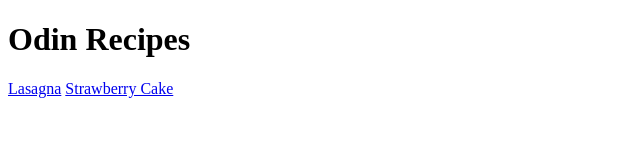
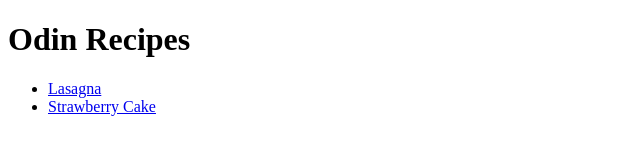
Before and after one commit to Sun-Troll/odin-recipes, a plain HTML site: page index.html in a window 1280 px wide. Shown: the whole page, without its empty margins (0-640 px from the left). Drawn offline with Linux system fonts and the light colour scheme.

Commit message:
Put main page links to recipes into unordered list

```diff
--- a/index.html
+++ b/index.html
@@ -7,7 +7,9 @@
     </head>
     <body>
         <h1>Odin Recipes</h1>
-        <a href="./recipes/lasagna.html">Lasagna</a>
-        <a href="./recipes/strawberry-cake.html">Strawberry Cake</a>
+        <ul>
+            <li><a href="./recipes/lasagna.html">Lasagna</a></li>
+            <li><a href="./recipes/strawberry-cake.html">Strawberry Cake</a></li>
+        </ul>
     </body>
 </html>
```
